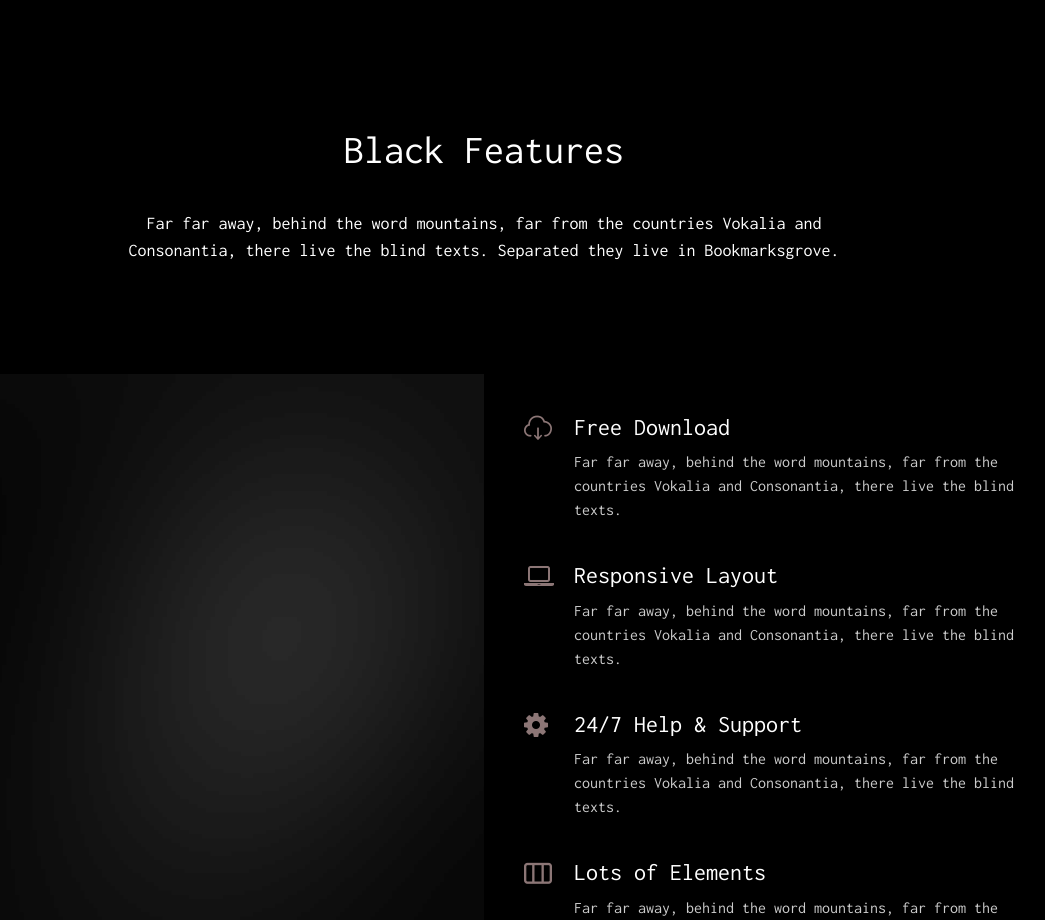
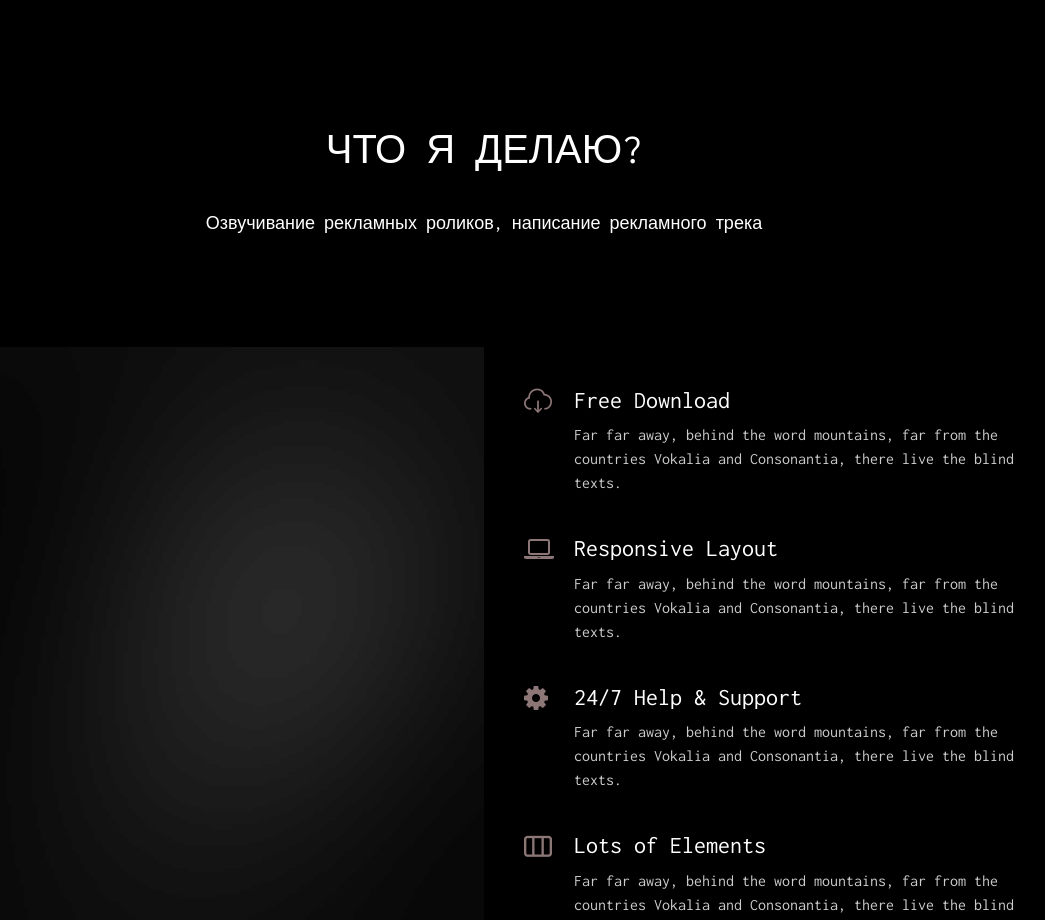
Before and after one commit to krakenstop/krakenstop.github.io, a plain HTML site: page index.html in a window 1280 px wide. Shown: the part 940-1860 px from the top of the page, without its empty margins (156-1201 px from the left). Drawn offline with Linux system fonts and the light colour scheme; files whose address does not match are found by name.

Commit message:
Update index.html

```diff
--- a/index.html
+++ b/index.html
@@ -101,10 +101,10 @@
 			<div class="container">
 				<div class="row">
 					<div class="col-md-12 section-heading text-center">
-						<h2 class="to-animate">Black Features</h2>
+						<h2 class="to-animate">ЧТО Я ДЕЛАЮ?</h2>
 						<div class="row">
 							<div class="col-md-8 col-md-offset-2 subtext">
-								<h3 class="to-animate">Far far away, behind the word mountains, far from the countries Vokalia and Consonantia, there live the blind texts. Separated they live in Bookmarksgrove. </h3>
+								<h3 class="to-animate">Озвучивание рекламных роликов, написание рекламного трека</h3>
 							</div>
 						</div>
 					</div>
```
